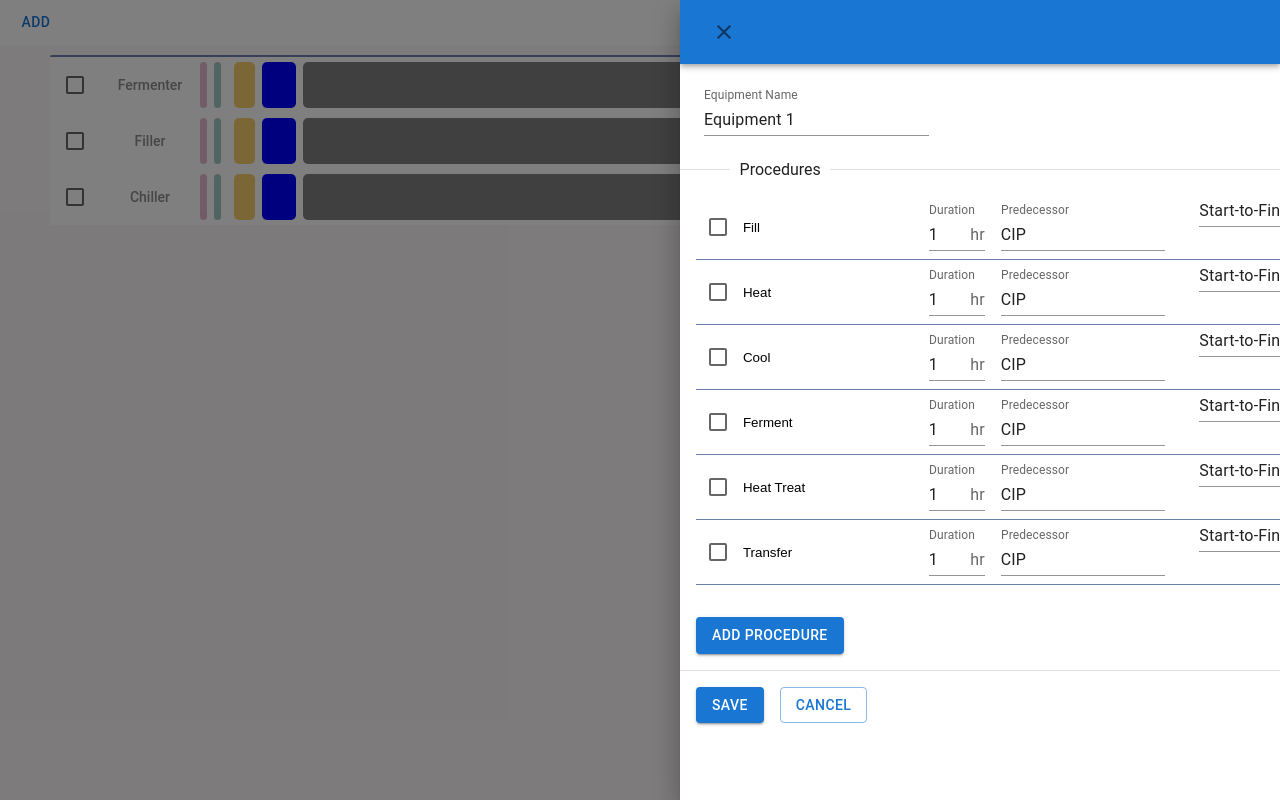
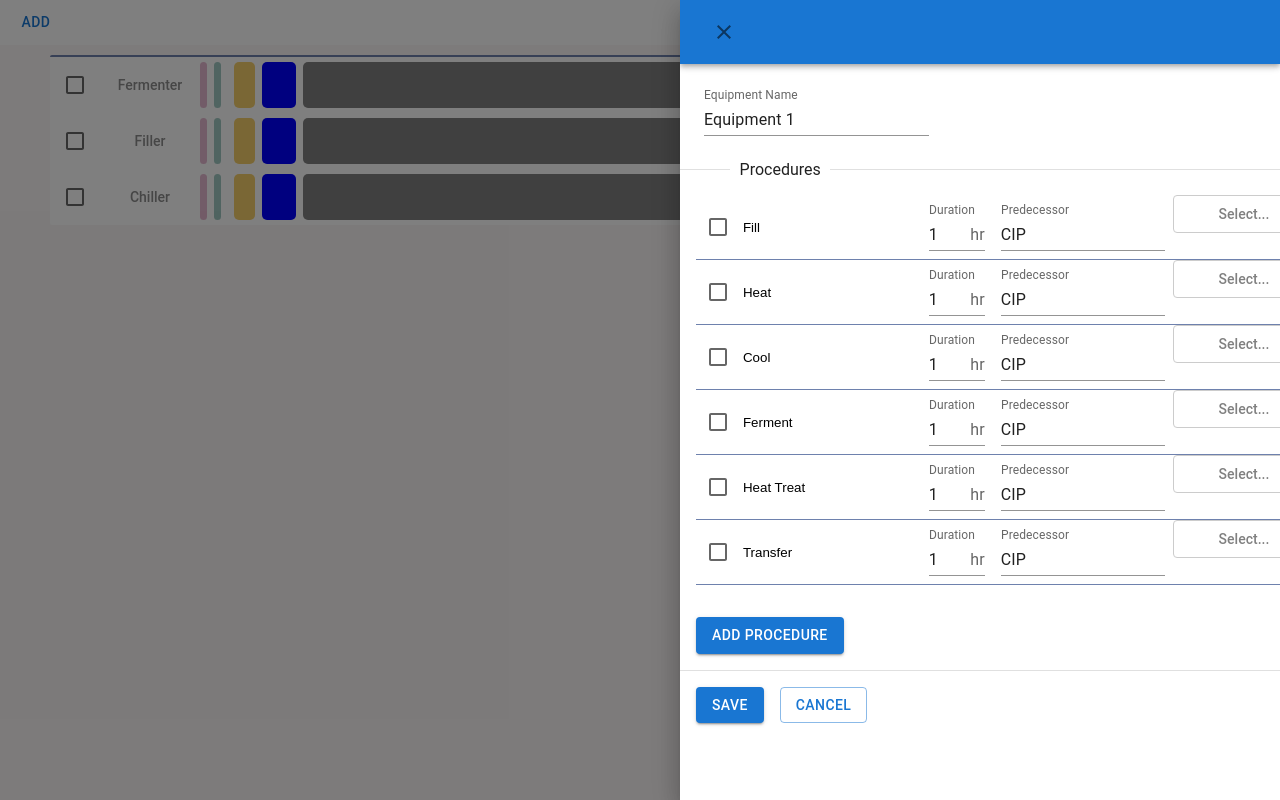
Before and after one commit to mama4294/process-app, a Next.js app: page / in a window 1280 px wide. Both pictures are taken after a click on the button "ADD". Built offline with nearby package versions, Linux system fonts and the light colour scheme.

Commit message:
replaces MUI Select with React-Select

```diff
--- a/components/editEquipment.js
+++ b/components/editEquipment.js
@@ -16,7 +16,8 @@ import CloseIcon from "@mui/icons-material/Close";
 import InputAdornment from "@mui/material/InputAdornment";
 import styles from "../styles/ProcedureChart.module.css";
 import { useState } from "react";
-import TextInput from "../components/textInput";
+import TextInput from "./inputs/textInput";
+import Dropdown from "./inputs/dropdown";
 
 const EditEquipmentModal = ({ open, handleClose }) => {
   let drawerWidth = screen.width * 0.75;
@@ -144,10 +145,22 @@ const EquipmentInputForm = ({ handleClose }) => {
     setEquipment({ ...equipment, [event.target.id]: event.target.value });
   };
 
-  const handleChangeProcedure = (id) => (event) => {
+  const handleChangeProcedure = (procedureID, targetID) => (event) => {
+    let field = null;
+    let value = null;
+    if (event.target === undefined) {
+      //for dropdowns
+      field = targetID;
+      value = event.value;
+    } else {
+      //for text inputs
+      field = event.target.id;
+      value = event.target.value;
+    }
     const newState = procedures.map((procedure) => {
-      if (procedure.id === id) {
-        return { ...procedure, [event.target.id]: event.target.value };
+      if (procedure.id === procedureID) {
+        console.log(`Found procedure with field ${field} and value ${value}`);
+        return { ...procedure, [field]: value };
       }
       //otherwise return object as is
       return procedure;
@@ -225,6 +238,9 @@ const Table = ({ ProcedureData, numColumns, handleChangeProcedure }) => {
 };
 
 const ProcedureRow = ({ procedure, numColumns, handleChangeProcedure }) => {
+  const handleSelectChange = (event) => {
+    console.log(event.target);
+  };
   const { title, id, duration, predecessor, type, offset, resources } =
     procedure;
   const label = { inputProps: { "aria-label": "selection" } };
@@ -269,18 +285,17 @@ const ProcedureRow = ({ procedure, numColumns, handleChangeProcedure }) => {
         />
       </div>
       <div className={styles.chartRowLabel}>
-        <Select
+        <Dropdown
           id="type"
           value={type}
-          label="type"
-          variant="standard"
-          onChange={handleChangeProcedure(id)}
-        >
-          <MenuItem value={"SF"}>Start-to-Finish</MenuItem>
-          <MenuItem value={"SS"}>Start-to-Start</MenuItem>
-          <MenuItem value={"FF"}>Finish-to-Finish</MenuItem>
-          <MenuItem value={"FS"}>Finish-to-Start</MenuItem>
-        </Select>
+          onChange={handleChangeProcedure(id, "type")}
+          options={[
+            { label: "Start-to-Finish", value: "SF" },
+            { label: "Start-to-Start", value: "SS" },
+            { label: "Finish-to-Finish", value: "FF" },
+            { label: "Finish-to-Start", value: "FS" },
+          ]}
+        />
       </div>
       <div className={styles.chartRowLabel}>
         <TextField
--- /dev/null
+++ b/components/inputs/dropdown.js
@@ -0,0 +1,18 @@
+import React from "react";
+import styles from "../../styles/components.module.css";
+import Select from "react-select";
+
+const Dropdown = ({ id, options, value, onChange, defaultValue }) => {
+  return (
+    <Select
+      options={options}
+      inputId={id}
+      value={value}
+      className={styles.textInput}
+      defaultValue={defaultValue}
+      onChange={onChange}
+    />
+  );
+};
+
+export default Dropdown;
--- a/components/textInput.js
+++ b/components/inputs/textInput.js
@@ -1,5 +1,5 @@
 import React from "react";
-import styles from "../styles/components.module.css";
+import styles from "../../styles/components.module.css";
 
 const TextInput = ({ id, value, name, placeholder, type, onChange }) => {
   return (
--- a/package.json
+++ b/package.json
@@ -15,7 +15,8 @@
     "@mui/material": "^5.9.1",
     "next": "12.2.3",
     "react": "18.2.0",
-    "react-dom": "18.2.0"
+    "react-dom": "18.2.0",
+    "react-select": "^5.4.0"
   },
   "devDependencies": {
     "eslint": "8.20.0",
```
Also changed, not shown: 1 other file (tests, documents, lock files or other folders).
